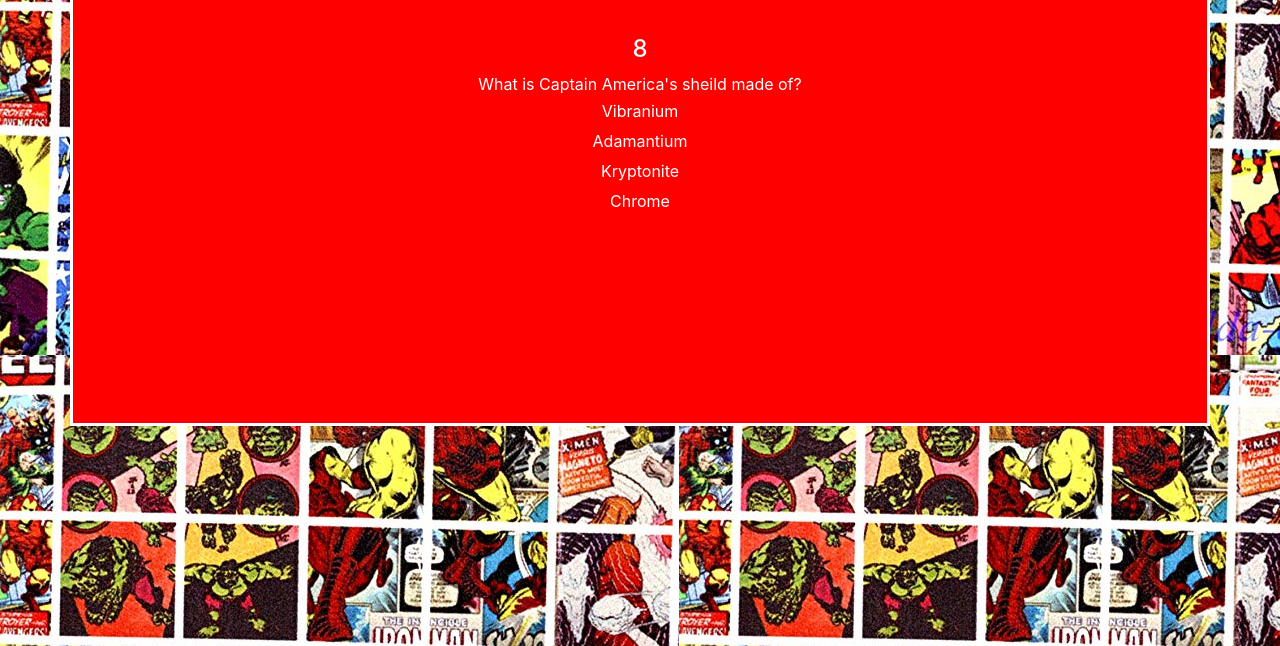
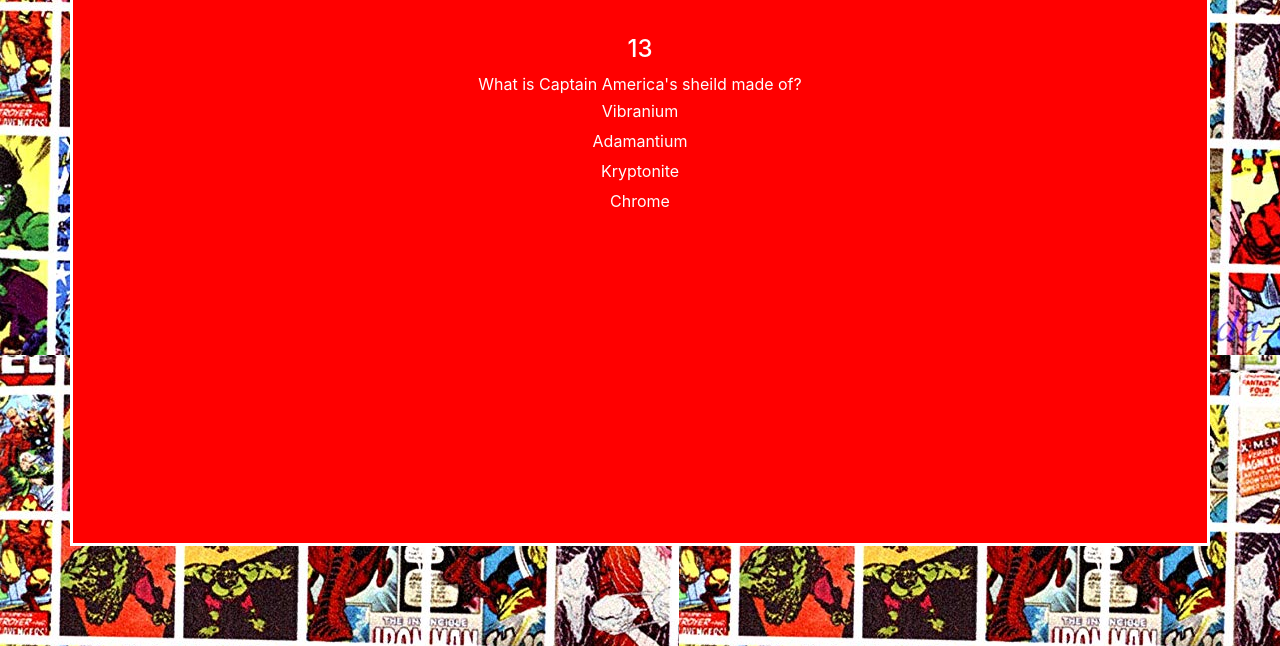
Before and after one commit to dagreatbrendino/trivia-game, a plain HTML site: page index.html in a window 1280 px wide. Both pictures are taken after a click on the element "Start". Shown: the part 154-800 px from the top of the page. Drawn offline with nearby package versions, Linux system fonts and the light colour scheme.

Commit message:
fixed files from backup

```diff
--- a/assets/css/style.css
+++ b/assets/css/style.css
@@ -1,9 +1,7 @@
 body{
     background-image: url(../images/marvel-background.jpg);
 }
-/* h1{
-    color: white;
-} */
+
 .header, .timer-text, .question-con, .start-button, .restart-button{
     text-align: center;
     margin: 0;
@@ -16,8 +14,9 @@
     margin-top: 100px;
     width: 75%;
     background-color: red;
-    min-height: 60vh;
+    height: 600px;;
     border: 3px solid white;
+    position: relative;
 }
 
 .question-con button{
@@ -30,3 +29,22 @@
 .question-con button:hover{
     background-color: rgb(255, 208, 0);
 }
+
+.questiongif{
+    position: absolute;
+    bottom: 5%;
+    width:38%;
+}
+
+@media screen and (max-width: 576px){
+    .questiongif{
+        bottom: 1%;
+        width:60%;
+    }
+    main{
+        margin-top: 0px;
+    }
+    h1{
+        font-size: 50px
+    }
+}
--- a/assets/javascript/app.js
+++ b/assets/javascript/app.js
@@ -5,39 +5,50 @@
     //correct answer
     correctAnswer: "Vibranium" ,
     //array of incorrect answers
-    incorrectAnswers: ["Adamantium", "Kryptonite", "Chrome" ]
+    incorrectAnswers: ["Adamantium", "Kryptonite", "Chrome" ],
+    //url for gif after question is done
+    gif: "captain-america.gif"
 },{
         q: "What is the name of Tony Stark's personal butler?",
         correctAnswer: "Jarvis",
-        incorrectAnswers: ["Alfred", "Jeeves", "Hal" ]
+        incorrectAnswers: ["Alfred", "Jeeves", "Hal" ],
+        gif: "jarvis.gif"
   },
     {
         q: "In the Infinity Wars movies, what is Thanos trying to collect?", correctAnswer: "The Infinity Stones",
-        incorrectAnswers: ["The Infinity Gems", "The Chaos Emeralds", "The Sacred Jewels"]
+        incorrectAnswers: ["The Infinity Gems", "The Chaos Emeralds", "The Sacred Jewels"],
+        gif: "infinity-stones.gif"
     },
     {
-        q: "Who is Thor's adopted sibling?", correctAnswer: "Loki", incorrectAnswers: ["Odin", "Erik Selvig", "Laufey"]
+        q: "Who is Thor's adopted sibling?", correctAnswer: "Loki", incorrectAnswers: ["Odin", "Erik Selvig", "Laufey"],
+        gif: "loki.gif"
     },
     {
         q: "Who is the director of S.H.E.I.L.D and developer of the Avengers' Initiative", correctAnswer: "Nick Fury",
-        incorrectAnswers: ["Captain America", "Tony Stark", "Thor"]
+        incorrectAnswers: ["Captain America", "Tony Stark", "Thor"],
+        gif: "nick-fury.gif"
     },
     {
         q:"What was Dr. Strange's profession before he became Sorcerer Supreme?", correctAnswer: "neurosurgeon",
-        incorrectAnswers:["professor","dermatologist","dentist"]
+        incorrectAnswers:["professor","dermatologist","dentist"],
+        gif: "dr-strange.gif"
     },
     {
         q:"What is the name of Peter Quill's superhero persona?", correctAnswer: "Star-Lord",
-        incorrectAnswers:["Groot","Drax","Zurg"]
+        incorrectAnswers:["Groot","Drax","Zurg"],
+        gif: "star-lord.gif"
     },
     {
-        q:"What actor plays Tony Stark", correctAnswer: "Robert Downey Jr.", incorrectAnswers:["Elijah Wood", "Chris Pratt", "Chris Hemsworth"]
+        q:"What actor plays Tony Stark", correctAnswer: "Robert Downey Jr.", incorrectAnswers:["Elijah Wood", "Chris Pratt", "Chris Hemsworth"],
+        gif: "tony-stark.gif"
     },
     {
-        q:"Who does Bruce Banner become?", correctAnswer: "Hulk", incorrectAnswers:["Spiderman", "Ironman", "Daredevil"]
+        q:"Who does Bruce Banner become?", correctAnswer: "Hulk", incorrectAnswers:["Spiderman", "Ironman", "Daredevil"],
+        gif: "hulk.gif"
     },
     {
-        q:"Who is the leader of Wakanda", correctAnswer: "Black Panther", incorrectAnswers:["Iron Fist", "Kain", "Aquaman"]
+        q:"Who is the leader of Wakanda", correctAnswer: "Black Panther", incorrectAnswers:["Iron Fist", "Kain", "Aquaman"],
+        gif: "black-panther.gif"
     }
 
 ]
@@ -63,7 +74,7 @@
         " "
     ],
     //timer
-    timeleft: 10,
+    timeleft: 15,
     //source of fun gif or pic
     funGif: " ",
     //Assign answer to answers array
@@ -94,6 +105,7 @@
         currentQuestion.assignAnswer(questions[questionIndex].incorrectAnswers[i]);
     }
     $("#question").empty();
+    $("#question-gif").empty();
     //Adds question to the dom
     $("#question").append("<div class='row'><div class='col'>" + currentQuestion.disQ + "</div></div>");
 
@@ -113,7 +125,7 @@
             $("#question").append("<div class='row'><div class='col'><button class='playerAns' value =" + val + ">" + currentQuestion.answers[j] + "</button></div></div>");
     }
     //resetting the timer
-    currentQuestion.timeleft =10;
+    currentQuestion.timeleft =15;
     $("#timer").html("<h4>" + currentQuestion.timeleft + "</h4>");
     timer();
 }
@@ -140,6 +152,7 @@
             numUnanswered++;
             break;
     }
+    $("#question-gif").append("<img class='img-fluid mx-auto d-block resultgif' src=assets/images/" + questions[questionIndex].gif + " alt='question-gif'/>");
     questionIndex++;
     clearInterval(intervalId);
     //if there are questions left
@@ -155,6 +168,7 @@
 //function that is called when there are no more questions
 var gameover = function(){
     $("#question").empty();
+    $("#question-gif").empty();
     $("#question").append("<div class = 'row'><div class='col'>That's all of the questions! Here's your score</div></div>");
     $("#question").append("<div class = 'row'><div class='col'>Correct Answers: " + numCorrect+ "</div></div>");
     $("#question").append("<div class = 'row'><div class='col'>Incorrect Answers: " + numIncorrect+ "</div></div>");
--- a/index.html
+++ b/index.html
@@ -17,7 +17,7 @@
 
 <body>
     <main class="container">
-        <div class="row">
+        <div class="row justify-content-center">
             <div class="col-12 header">
                 <h1>Marvel Movie Mania</h1>
             </div>
@@ -33,6 +33,9 @@
             <div id=restart class="col-12 restart-button">
 
             </div>
+            <div id=question-gif class="col-12 questiongif">
+
+            </div>
         </div>
     </main>
 
```
Also changed, not shown: assets/images/black-panther.gif (added), assets/images/captain-america.gif (added), assets/images/infinity-stones.gif (added), assets/images/jarvis.gif (added), assets/images/loki.gif (added), assets/images/star-lord.gif (added), assets/images/tony-stark.gif (added), 1 other file.
